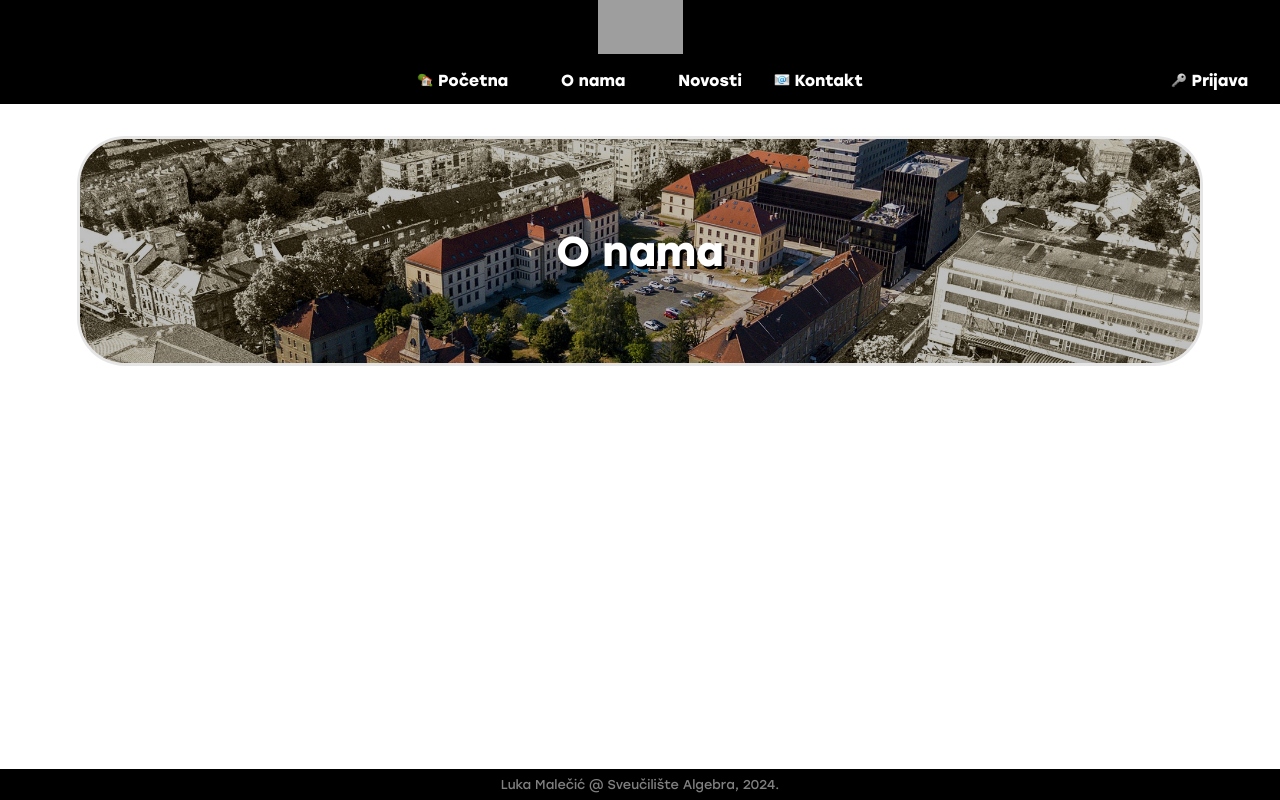
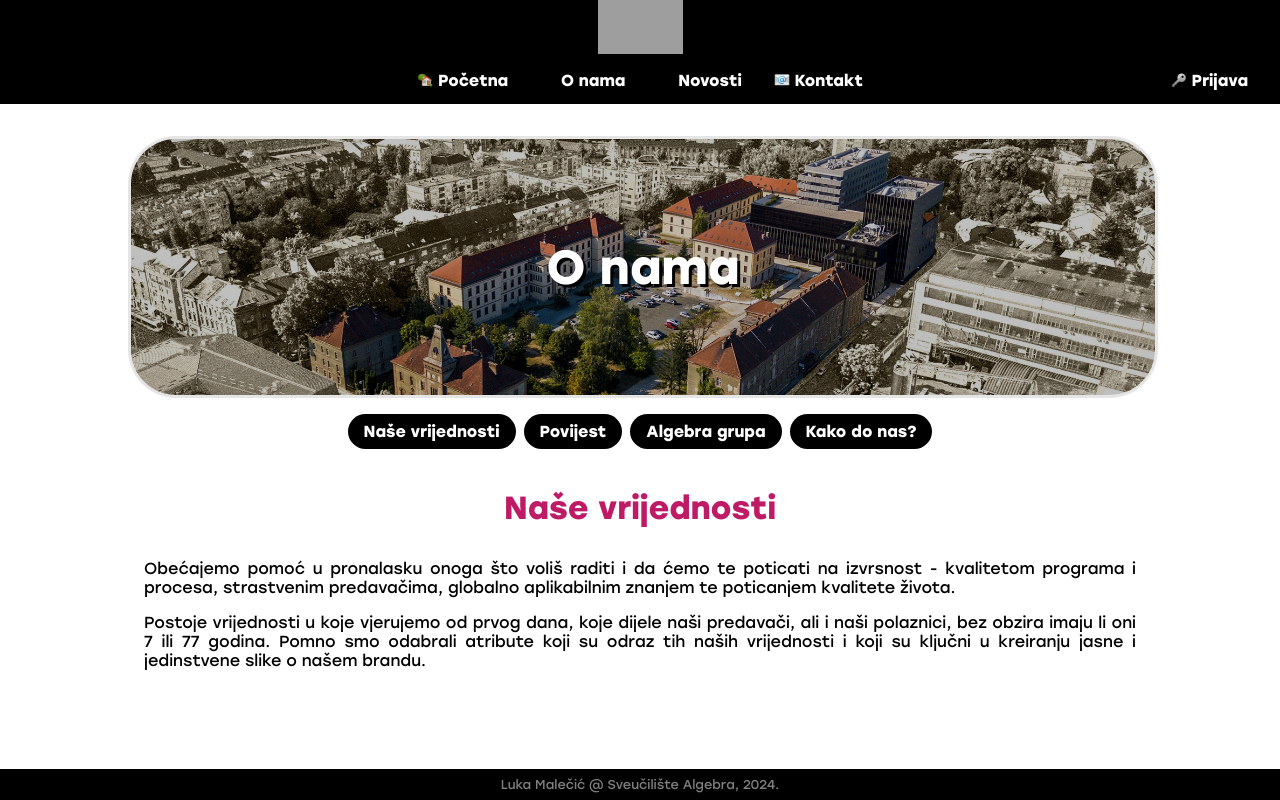
Before and after one commit to lmalecic/SUPIT-Projekt, a plain HTML site: page about.html in a window 1280 px wide. Drawn offline with Linux system fonts and the light colour scheme; grey boxes are pictures that could not be loaded.

Commit message:
Added header navigation

```diff
--- a/about.css
+++ b/about.css
@@ -0,0 +1,34 @@
+.header-navbar {
+    min-height: 2rem;
+    overflow-y: hidden;
+    display: flex;
+
+    align-items: center;
+    justify-content: center;
+    flex-wrap: wrap;
+
+    z-index: 1;
+}
+
+.header-navbar-item {
+    display: flex;
+    align-items: center;
+    justify-content: center;
+    margin: 0 .25em .5em .25em;
+    padding: 0.5em 1em;
+    color: #fff;
+    font-weight: 1000;
+    text-align: center;
+
+    background-color: #000;
+    border-radius: 100px;
+}
+
+.header-navbar-item:hover {
+    color: var(--link-hover-color);
+    text-decoration: none;
+
+    &::before {
+        background-color: var(--link-hover-gradient);
+    }
+}
--- a/about.html
+++ b/about.html
@@ -30,7 +30,34 @@
 
         <main class="content">
             <div class="img-header" style="--src: url('img/kampus-iz-zraka-min-1.jpg')">
-                <h1 class="text-appear">O nama</h1>
+                <span class="text-appear">O nama</span>
+            </div>
+
+            <div class="header-navbar">
+                <a class="header-navbar-item" href="about.html#our-values">Naše vrijednosti</a>
+                <a class="header-navbar-item" href="about.html#history">Povijest</a>
+                <a class="header-navbar-item" href="about.html#algebra-group">Algebra grupa</a>
+                <a class="header-navbar-item" href="about.html#how-to-get-to-us">Kako do nas?</a>
+            </div>
+
+            <div id="our-values">
+                <h1>Naše vrijednosti</h1>
+                <p>
+                    Obećajemo pomoć u pronalasku onoga što voliš
+                    raditi i da ćemo te poticati na izvrsnost -
+                    kvalitetom programa i procesa, strastvenim
+                    predavačima, globalno aplikabilnim znanjem te
+                    poticanjem kvalitete života.
+                </p>
+                <p>
+                    Postoje vrijednosti u koje vjerujemo od prvog
+                    dana, koje dijele naši predavači, ali i naši
+                    polaznici, bez obzira imaju li oni 7 ili 77
+                    godina. Pomno smo odabrali atribute koji su
+                    odraz tih naših vrijednosti i koji su ključni u
+                    kreiranju jasne i jedinstvene slike o našem
+                    brandu.
+                </p>
             </div>
         </main>
 
--- a/index.css
+++ b/index.css
@@ -104,7 +104,7 @@ nav {
 
 .content {
     background: white;
-    padding: 2rem;
+    padding: 2rem 10vw;
 }
 
 .footer {
@@ -171,6 +171,17 @@ nav {
     transform: translateY(-15%);
 }
 
+h1 {
+    color: var(--pink);
+    text-align: center;
+    margin: 1em;
+}
+
+p {
+    margin: 1em;
+    text-align: justify;
+}
+
 a {
     text-decoration: none;
     color: var(--link-color);
@@ -197,14 +208,14 @@ a:hover {
     flex-direction: column;
     border-radius: min(4vw, 3rem);
     overflow: hidden;
-    max-width: 70rem;
     width: 100%;
-    margin: auto;
+    margin: 0 auto 1rem auto;
     position: relative;
     border: 3px solid rgba(0,0,0,10%);
 
     color: white;
-    font-size: 1.3rem;
+    font-size: 3em;
+    font-weight: bold;
     text-shadow: 3px 3px 0 #000;
     text-align: center;
 
@@ -221,9 +232,11 @@ a:hover {
     background-position: 50%;
     background-repeat: no-repeat;
     background-clip: content-box;
-    aspect-ratio: 5;
+    aspect-ratio: 4;
 
-    font-size: clamp(.9rem, 2vw, 1.3rem);
+    font-size: clamp(1.5em, 4vw, 3em);
+
+    z-index: 2;
 }
 
 #video {
@@ -236,9 +249,9 @@ a:hover {
 
 .video-container video {
     position: absolute;
+    height: 100%;
     width: auto;
     max-width: none;
-    height: 100%;
     object-fit: cover;
     z-index: 1;
 }
```
Also changed, not shown: index.html (+2 -2 lines).
